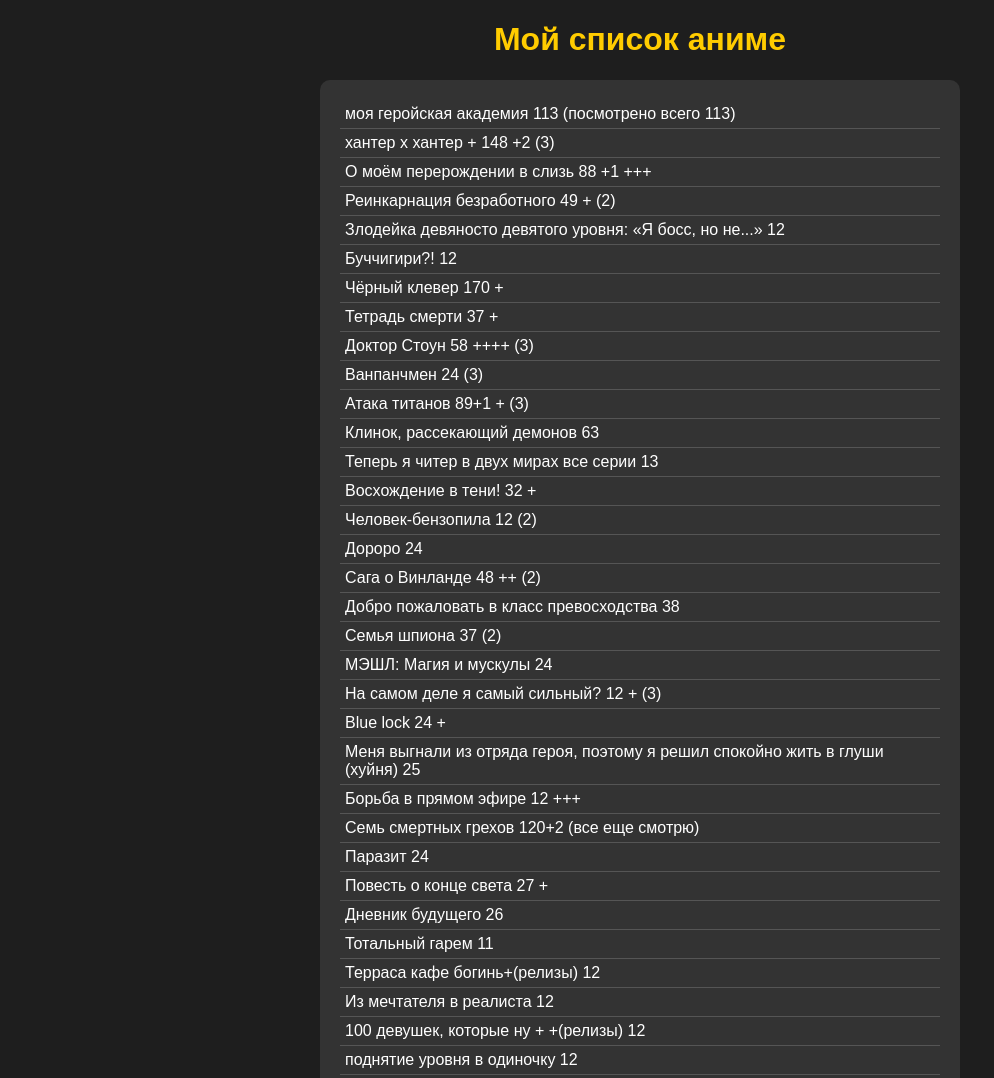
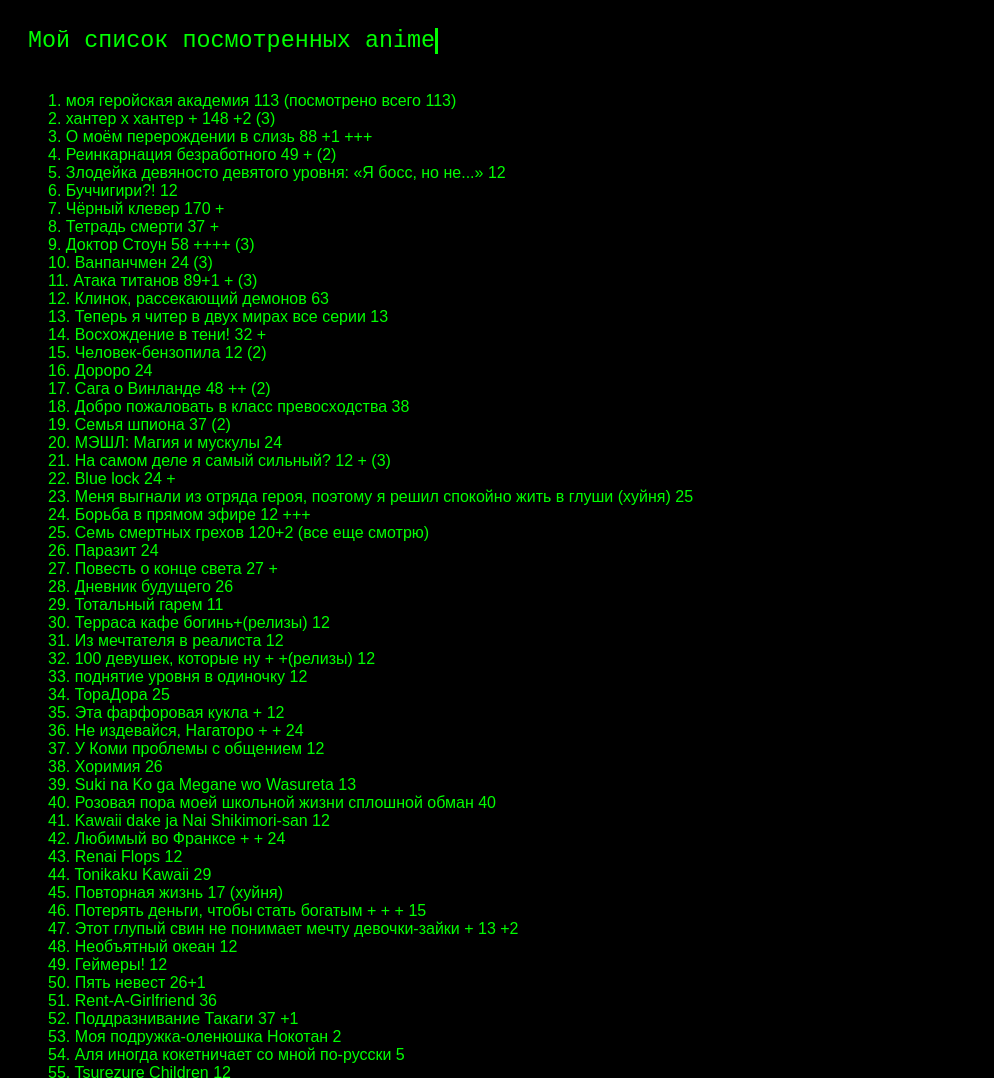
Before and after one commit to abusasa/animelist, a plain HTML site: page index.html in a window 1280 px wide. Shown: the top 1078 px of the page, without its empty margins (0-994 px from the left). Drawn offline with Linux system fonts and the light colour scheme; a web font is replaced by a local one.

Commit message:
апдейт 2
я думаю что это самый лучшыый апдейт (спасибо chat gpt)

```diff
--- a/index.html
+++ b/index.html
@@ -3,22 +3,55 @@
 <head>
     <meta charset="UTF-8">
     <meta name="viewport" content="width=device-width, initial-scale=1.0">
-    <title>Мой список аниме</title>
+    <title>Список Абусамата</title>
+    <link href="https://fonts.googleapis.com/css2?family=Prosto+One&display=swap" rel="stylesheet">
     <style>
-        body { font-family: Arial, sans-serif; text-align: center; background: #1e1e1e; color: white; }
-        h1 { color: #ffcc00; }
-        #anime-list { max-width: 600px; margin: auto; text-align: left; background: #333; padding: 20px; border-radius: 10px; }
-        .anime-item { padding: 5px; border-bottom: 1px solid #555; }
+        body {
+            font-family: 'Prosto One', sans-serif;
+            background: #000;
+            color: #0f0;
+            text-align: left;
+            padding: 20px;
+            display: flex;
+            flex-direction: column;
+            align-items: flex-start;
+        }
+        .typing-demo {
+            width: 29ch;
+            animation: typing 2s steps(22), blink .5s step-end infinite alternate;
+            white-space: nowrap;
+            overflow: hidden;
+            border-right: 3px solid;
+            font-family: monospace;
+            font-size: 1.8em;
+            color: #0f0;
+        }
+        @keyframes typing {
+            from { width: 0 }
+        }
+        @keyframes blink {
+            50% { border-color: transparent }
+        }
+        #anime-list {
+            max-width: 2000px;
+            padding: 20px;
+        }
+        .anime-item {
+            padding: 5px;
+            border-bottom: 1px solid #0f0;
+            background: #000;
+        }
     </style>
 </head>
 <body>
-    <h1>Мой список аниме</h1>
+    <div class="typing-demo">Мой список посмотренных anime</div>
+    <br>
     <div id="anime-list">Загрузка...</div>
 
     <script>
         async function fetchAnimeList() {
             const repo = "abusasa/animelist";
-            const filePath = "myanimelist.txt"; // Кодируем пробелы в URL
+            const filePath = "myanimelist.txt";
             const url = `https://raw.githubusercontent.com/${repo}/main/${filePath}`;
 
             try {
@@ -27,7 +60,7 @@
                 const text = await response.text();
 
                 const animeArray = text.split("\n").filter(line => line.trim() !== "");
-                document.getElementById("anime-list").innerHTML = animeArray.map(a => `<div class='anime-item'>${a}</div>`).join("");
+                document.getElementById("anime-list").innerHTML = animeArray.map((a, index) => `<div class='anime-name'>${index + 1}. ${a}<br></div>`).join("");
             } catch (error) {
                 document.getElementById("anime-list").innerHTML = "Не удалось загрузить список.";
                 console.error(error);
```
